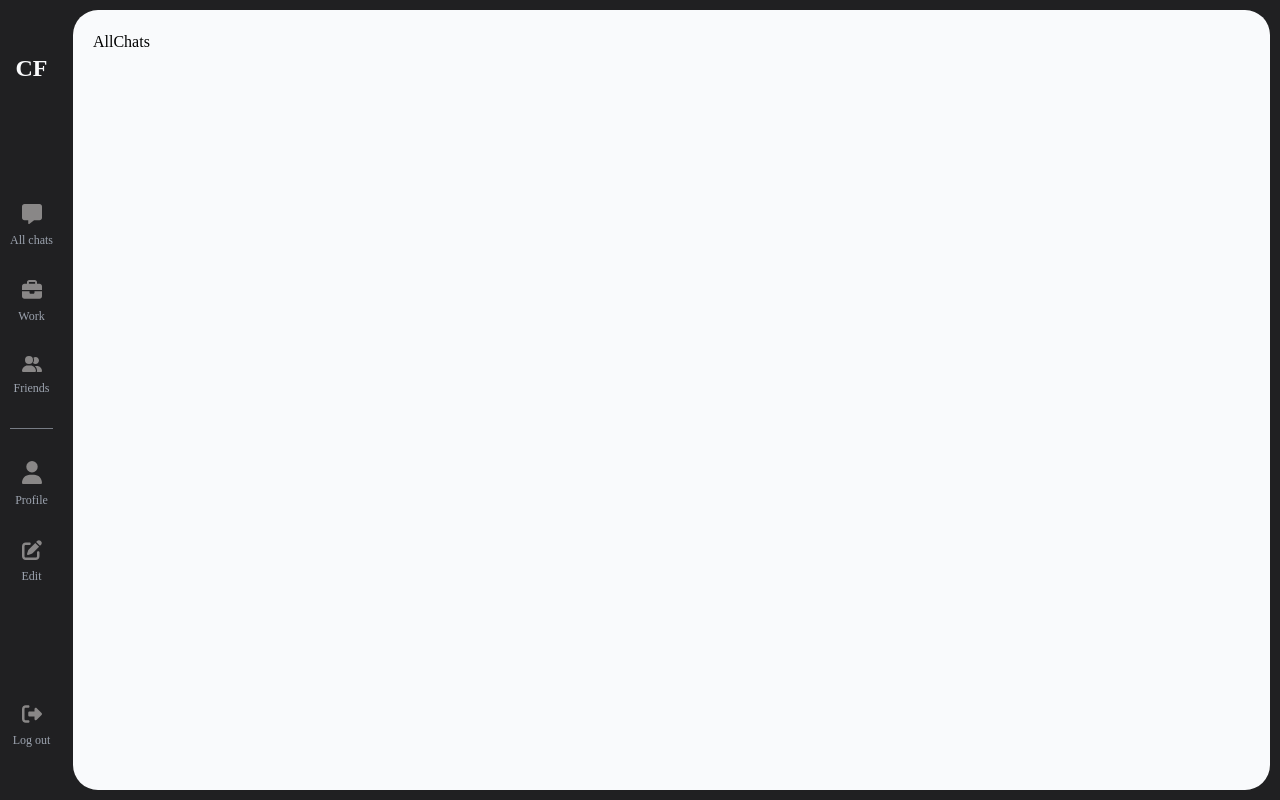
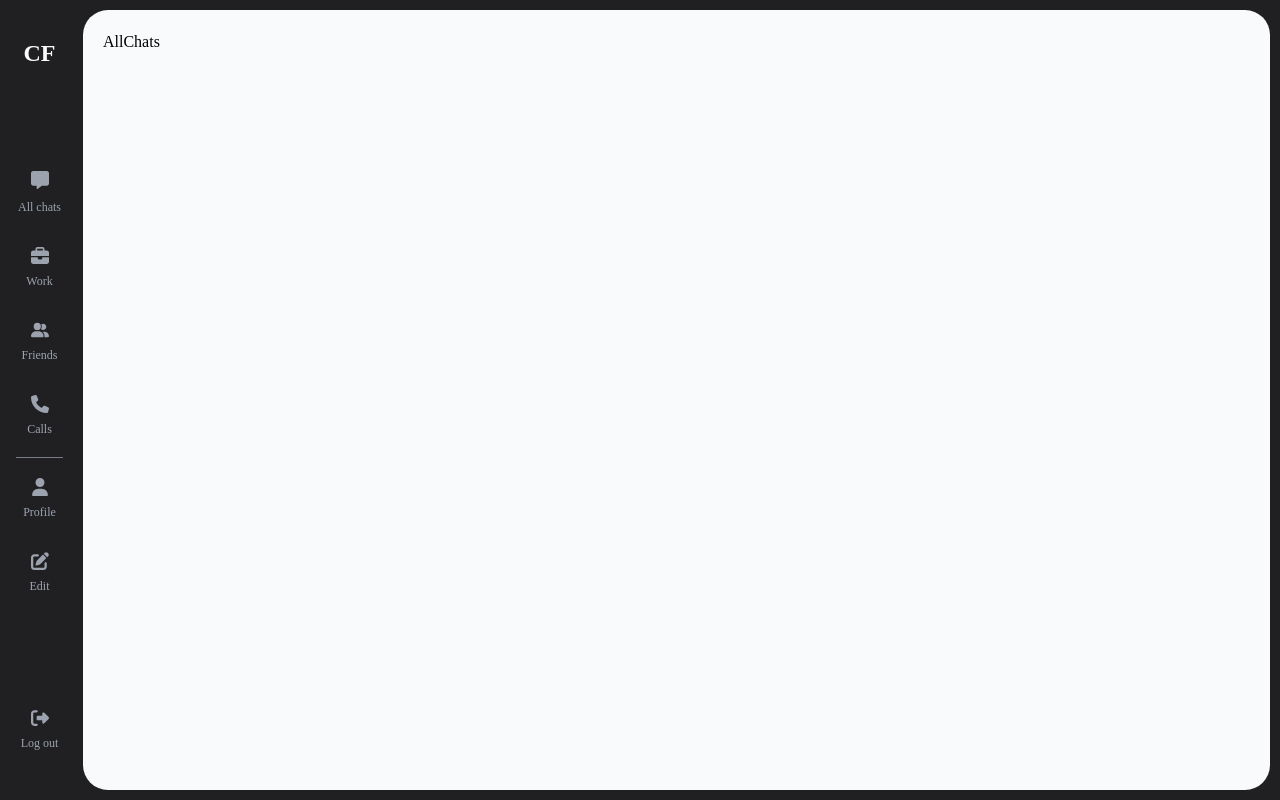
Before and after one commit to vinulays/chatify, a React (Create React App) app: page / in a window 1280 px wide. Built offline with nearby package versions, Linux system fonts and the light colour scheme; the HTML template or start-up script is replaced by a standard one.

Commit message:
refactor: side bar adjustments

```diff
--- a/src/components/Sidebar/Sidebar.jsx
+++ b/src/components/Sidebar/Sidebar.jsx
@@ -1,65 +1,69 @@
 import React from "react";
 import { Link } from "react-router-dom";
-import MessageIcon from "./../../assets/icons/message.svg";
-import BriefCaseIcon from "./../../assets/icons/briefcase.svg";
-import FriendsIcon from "./../../assets/icons/friends.svg";
-import ProfileIcon from "./../../assets/icons/profile.svg";
-import EditIcon from "./../../assets/icons/edit.svg";
-import LogoutIcon from "./../../assets/icons/logout.svg";
+import { ReactComponent as MessageIcon } from "./../../assets/icons/message.svg";
+import { ReactComponent as BriefCaseIcon } from "./../../assets/icons/briefcase.svg";
+import { ReactComponent as FriendsIcon } from "./../../assets/icons/friends.svg";
+import { ReactComponent as ProfileIcon } from "./../../assets/icons/profile.svg";
+import { ReactComponent as EditIcon } from "./../../assets/icons/edit.svg";
+import { ReactComponent as LogoutIcon } from "./../../assets/icons/logout.svg";
+import { ReactComponent as CallIcon } from "./../../assets/icons/call.svg";
 
 const Sidebar = () => {
   return (
-    <div className="text-[#f9fafc] py-4 px-2.5 flex flex-col justify-around min-h-screen gap-12">
+    <div className="text-[#f9fafc] py-4 pl-1.5 flex flex-col justify-around min-h-screen gap-12">
       <div>
         <h2 className="text-center text-2xl font-semibold">CF</h2>
       </div>
 
       <div>
         <nav>
-          <ul className="flex flex-col gap-8">
+          <ul className="flex flex-col gap-2 ">
             <li>
               <Link to="/">
-                <div className="flex flex-col text-gray-400 gap-2 justify-center items-center">
-                  <img src={MessageIcon} alt="message" height={20} width={20} />
-                  <p className="text-xs font-light">All chats</p>
+                <div className="flex flex-col  text-gray-400 gap-2.5  justify-center items-center rounded-xl p-3 hover:text-white hover:bg-[#464646] transition duration-300">
+                  <MessageIcon className="h-[18px] w-[18px] fill-current" />
+                  <p className="text-xs">All chats</p>
                 </div>
               </Link>
             </li>
             <li>
               <Link to="/work">
-                <div className="flex flex-col text-gray-400 gap-2 justify-center items-center">
-                  <img
-                    src={BriefCaseIcon}
-                    alt="briefcase"
-                    height={20}
-                    width={20}
-                  />
-                  <p className="text-xs font-light">Work</p>
+                <div className="flex flex-col  text-gray-400 gap-2 justify-center items-center rounded-xl p-3 hover:text-white hover:bg-[#464646] transition duration-300">
+                  <BriefCaseIcon className="h-[18px] w-[18px] fill-current" />
+                  <p className="text-xs">Work</p>
                 </div>
               </Link>
             </li>
             <li>
               <Link to="/friends">
-                <div className="flex flex-col text-gray-400 gap-2 justify-center items-center">
-                  <img src={FriendsIcon} alt="friends" height={20} width={20} />
+                <div className="flex flex-col text-gray-400 gap-2 justify-center items-center rounded-xl p-3 hover:text-white hover:bg-[#464646] transition duration-300">
+                  <FriendsIcon className="h-[18px] w-[18px] fill-current" />
                   <p className="text-xs font-light">Friends</p>
                 </div>
               </Link>
             </li>
+            <li>
+              <Link to="/friends">
+                <div className="flex flex-col text-gray-400 gap-2 justify-center items-center rounded-xl p-3 hover:text-white hover:bg-[#464646] transition duration-300">
+                  <CallIcon className="h-[18px] w-[18px] fill-current" />
+                  <p className="text-xs font-light">Calls</p>
+                </div>
+              </Link>
+            </li>
 
-            <div className="h-[1px] bg-gray-400 w-full opacity-70" />
+            <div className="h-[1px] min-w-[70%] mx-auto bg-gray-400 opacity-70" />
             <li>
               <Link to="/profile">
-                <div className="flex flex-col text-gray-400 gap-2 justify-center items-center">
-                  <img src={ProfileIcon} alt="profile" height={20} width={20} />
+                <div className="flex flex-col text-gray-400 gap-2 justify-center items-center rounded-xl p-3 hover:text-white hover:bg-[#464646] transition duration-300">
+                  <ProfileIcon className="h-[18px] w-[18px] fill-current" />
                   <p className="text-xs font-light">Profile</p>
                 </div>
               </Link>
             </li>
             <li>
               <Link to="/friends">
-                <div className="flex flex-col text-gray-400 gap-2 justify-center items-center">
-                  <img src={EditIcon} alt="edit" height={20} width={20} />
+                <div className="flex flex-col text-gray-400 gap-2 justify-center items-center rounded-xl p-3 hover:text-white hover:bg-[#464646] transition duration-300">
+                  <EditIcon className="h-[18px] w-[18px] fill-current" />
                   <p className="text-xs font-light">Edit</p>
                 </div>
               </Link>
@@ -70,8 +74,8 @@ const Sidebar = () => {
 
       <div>
         <Link to="/">
-          <div className="flex flex-col text-gray-400 gap-2 justify-center items-center">
-            <img src={LogoutIcon} alt="logout" height={20} width={20} />
+          <div className="flex flex-col text-gray-400 gap-2 justify-center items-center rounded-xl p-3 hover:text-white hover:bg-[#464646] transition duration-300">
+            <LogoutIcon className="h-[18px] w-[18px] fill-current" />
             <p className="text-xs font-light">Log out</p>
           </div>
         </Link>
--- a/src/index.css
+++ b/src/index.css
@@ -15,10 +15,6 @@ body {
   height: 100vh;
 }
 
-.sidebar {
-  /* margin: 10px 0px 10px 10px; */
-}
-
 .content {
   flex: 1;
   background-color: #f9fafc;
```
Also changed, not shown: src/assets/icons/call.svg (added).
